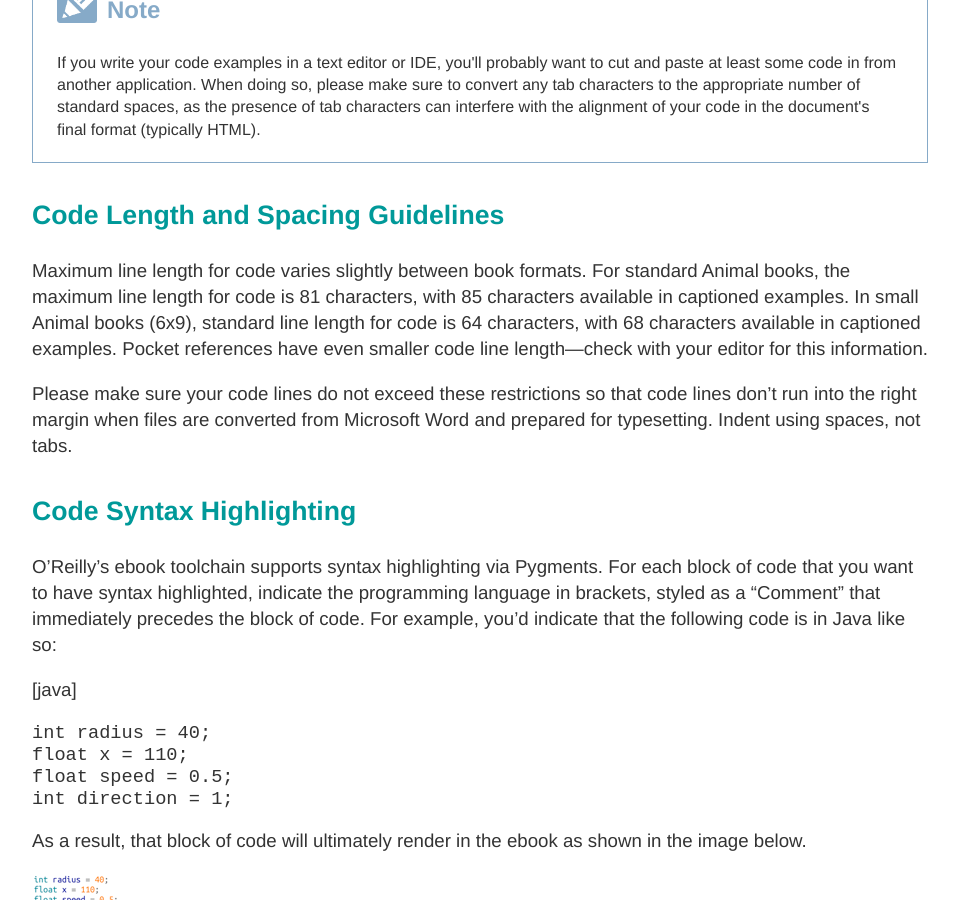
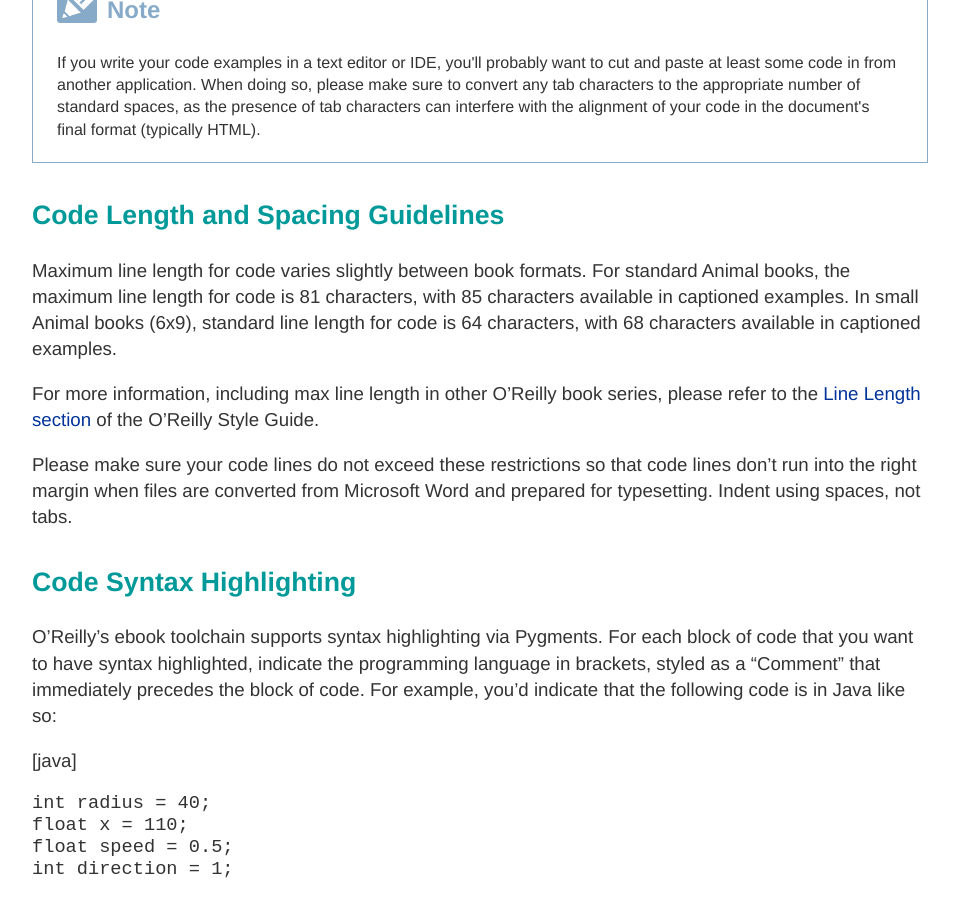
Before and after one commit to oreillymedia/production-resources, a Jekyll site: the page built from word/index.md, in a window 1280 px wide and 900 px high, scrolled down 6306 px. Shown: the whole window, without its empty margins (160-1119 px from the left). Built offline with Jekyll 4.4.1, drawn with Linux system fonts in a browser that asks for light colours.

Commit message:
add link to Line Length section of OReilly style guide

```diff
--- a/word/index.md
+++ b/word/index.md
@@ -168,7 +168,9 @@ To include a reference to the example in the text, simply refer to the example b
 
 <h3 id="code-length">Code Length and Spacing Guidelines</h3>
 
-Maximum line length for code varies slightly between book formats. For standard Animal books, the maximum line length for code is 81 characters, with 85 characters available in captioned examples. In small Animal books (6x9), standard line length for code is 64 characters, with 68 characters available in captioned examples. Pocket references have even smaller code line length—check with your editor for this information.
+Maximum line length for code varies slightly between book formats. For standard Animal books, the maximum line length for code is 81 characters, with 85 characters available in captioned examples. In small Animal books (6x9), standard line length for code is 64 characters, with 68 characters available in captioned examples.
+
+For more information, including max line length in other O'Reilly book series, please refer to the <a href="https://oreillymedia.github.io/production-resources/styleguide/#line-length-ZKs1FLck">Line Length section</a> of the O’Reilly Style Guide.
 
 Please make sure your code lines do not exceed these restrictions so that code lines don't run into the right margin when files are converted from Microsoft Word and prepared for typesetting. Indent using spaces, not tabs.
 
```
